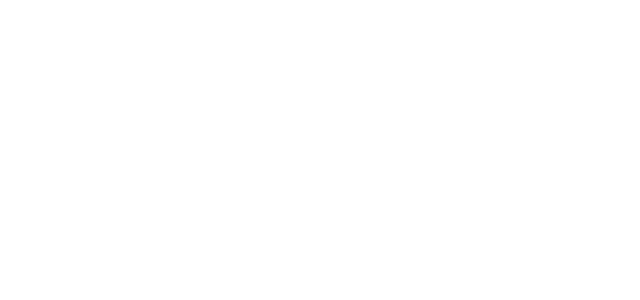
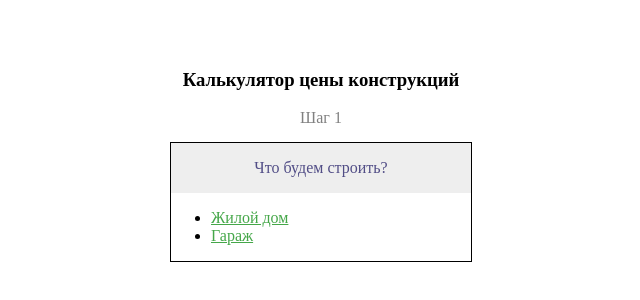
Before and after one commit to wesydi/techart, a React (Create React App) app: page / in a window 1280 px wide. Shown: the part 252-552 px from the top of the page, without its empty margins (319-959 px from the left). Built offline with nearby package versions, Linux system fonts and the light colour scheme; the HTML template or start-up script is replaced by a standard one.

Commit message:
add component for questions

```diff
--- /dev/null
+++ b/public/index.html
@@ -0,0 +1,11 @@
+<!DOCTYPE html>
+<html lang="en">
+  <head>
+    <meta charset="utf-8" />
+    <meta name="viewport" content="width=device-width, initial-scale=1" />
+    <title>Techart</title>
+  </head>
+  <body>
+    <div id="root"></div>
+  </body>
+</html>
--- /dev/null
+++ b/src/App.css
@@ -0,0 +1,11 @@
+.app {
+    height: 100vh;
+    display: flex;
+    justify-content: center;
+    align-items: center;
+    flex-direction: column;
+}
+.move {
+    color: grey;
+    margin-bottom: 15px;
+}
--- a/src/App.js
+++ b/src/App.js
@@ -1,3 +1,13 @@
-const App = () => <div className="App"></div>
+import React from 'react';
+import './App.css';
+import Questions from "./components/Questions/Questions";
+
+const App = () => (
+    <div className="app">
+        <h3>Калькулятор цены конструкций</h3>
+        <span className="move">Шаг 1</span>
+        <Questions />
+    </div>
+);
 
 export default App;
--- /dev/null
+++ b/src/components/Questions/Questions.css
@@ -0,0 +1,20 @@
+.questions {
+    width: 300px;
+    border: 1px solid black;
+}
+.questions__header {
+    display: flex;
+    justify-content: center;
+    align-items: center;
+    height: 50px;
+    background-color: #eeeeee;
+}
+.questions_question {
+    color: #514d86;
+}
+.questions__answer {
+    text-decoration: underline;
+    text-decoration-color: #45a749;
+    color: #45a749;
+    cursor: pointer;
+}
--- /dev/null
+++ b/src/components/Questions/Questions.js
@@ -0,0 +1,24 @@
+import React from 'react';
+import './Questions.css';
+
+const Questions = () => {
+    return (
+        <div className="questions">
+            <div className="questions__header">
+                <span className="questions_question">Что будем строить?</span>
+            </div>
+            <div className="questions__answers">
+                <ul className="questions__list">
+                    <li>
+                        <span className="questions__answer">Жилой дом</span>
+                    </li>
+                    <li>
+                        <span className="questions__answer">Гараж</span>
+                    </li>
+                </ul>
+            </div>
+        </div>
+    );
+};
+
+export default Questions;
```
Also changed, not shown: package.json (+2 -8 lines).
